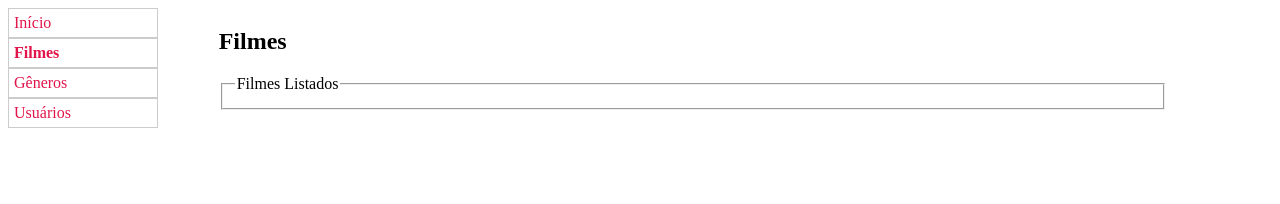
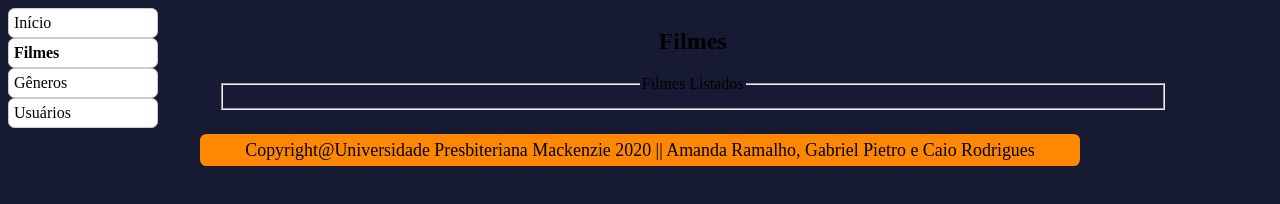
Before and after one commit to caiordjesus/projeto_n1_filmes, a website: page front-src/filmes.html in a window 1280 px wide. Drawn offline with Linux system fonts and the light colour scheme; no server answers.

Commit message:
Alterações Filmes

```diff
--- /dev/null
+++ b/front-src/css/filmes.css
@@ -0,0 +1,78 @@
+body {
+    background-color: #161B33;
+}
+
+#page{
+    text-align: center;
+
+}
+
+wrapper{
+    display: grid;
+    grid-template-columns: repeat(12,1fr);
+}
+
+legend{
+    text-align: center;
+
+}
+
+#h1{
+
+}
+
+footer{
+        display: flex;
+    height: 2.5vw;
+    justify-content: center;
+    margin-top: 0.5vw;
+    margin-bottom: 0.5vw;
+    margin-left: 15vw;
+    margin-right: 15vw;
+    background-color: black;
+    align-items: center;
+    color: black;
+    background-color:rgb(255,136,0);
+    font-size: 1.4vw;
+    border-radius: 0.5vw;
+}
+}
+
+section {
+    display: grid;
+    grid-template-columns: repeat(12,1fr);
+}
+#sidebar {
+    grid-column: 1/3;
+}
+
+#page {
+    grid-column: 3/12;
+}
+
+ul {
+    margin: 0;
+    padding: 0;
+    list-style: none;
+    width: 150px;
+}
+
+ul li {
+    position: relative;
+}
+li ul {
+    position: absolute;
+    left: 149px;
+    top: 0;
+    display: none;
+}
+
+ul li a {
+    display: block;
+    text-decoration: none;
+    color: black;
+    background: #fff;
+    padding: 5px;
+    border: 1px solid #ccc;
+    border-radius: 0.5vw;
+}
--- a/front-src/filmes.html
+++ b/front-src/filmes.html
@@ -6,6 +6,7 @@
     <title>Filmes - Projeto N2</title>
 
     <link href="css/sidebar.css" rel="stylesheet">
+    <link href="css/filmes.css" rel="stylesheet">
     <script type="text/javascript" src="js/filmes.js"></script>
 
 
@@ -22,13 +23,16 @@
             </ul>
         </div>
         <div id="page">
-            <h1 class="">Filmes</h1>
+            <h1 id="h1">Filmes</h1>
             <fieldset>
                 <legend>Filmes Listados</legend>
                 <article id="movies"></article>
             </fieldset>
         </div>
     </section>
+     <footer id="footer">
+        <p>Copyright@Universidade Presbiteriana Mackenzie 2020 || Amanda Ramalho, Gabriel Pietro e Caio Rodrigues</p>
+    </footer>
 </body>
 
 </html>
```
Also changed, not shown: front-src/css/chart.css (line endings or trailing spaces), front-src/css/table.css (line endings or trailing spaces).
